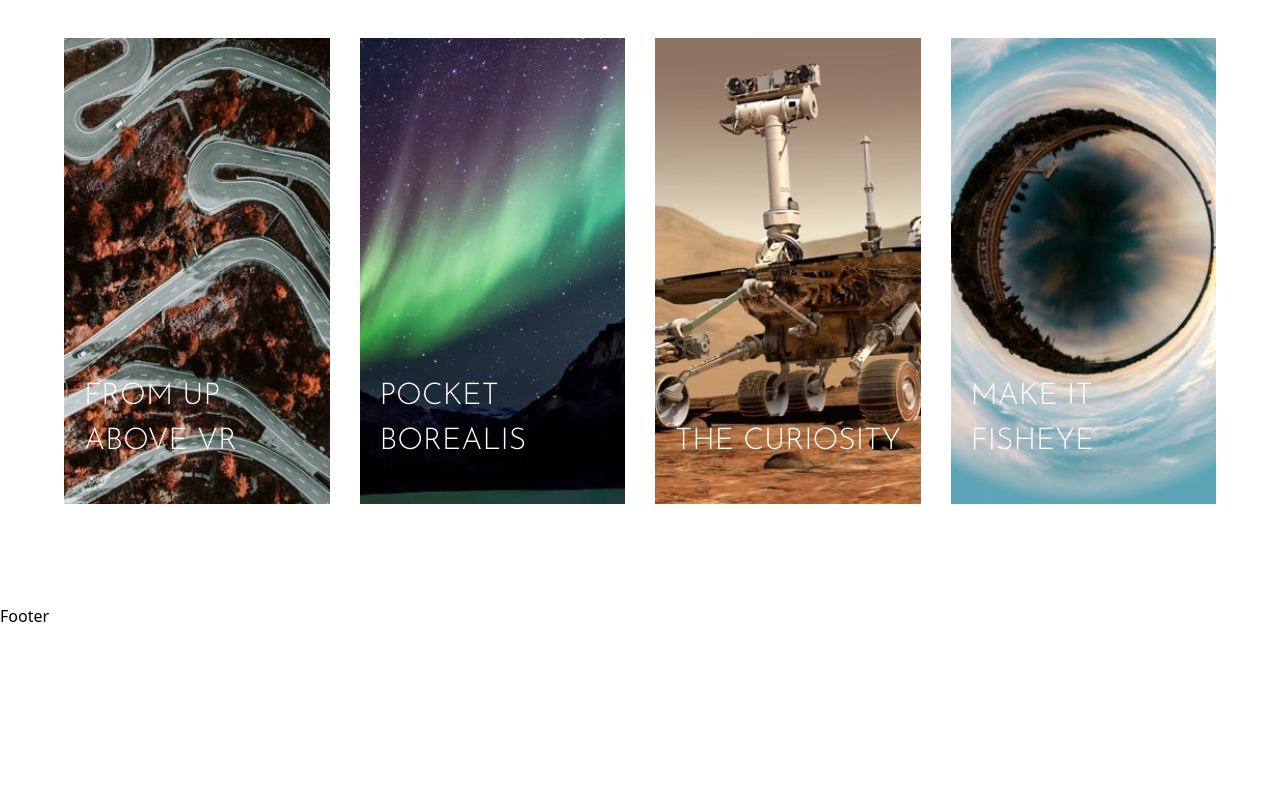
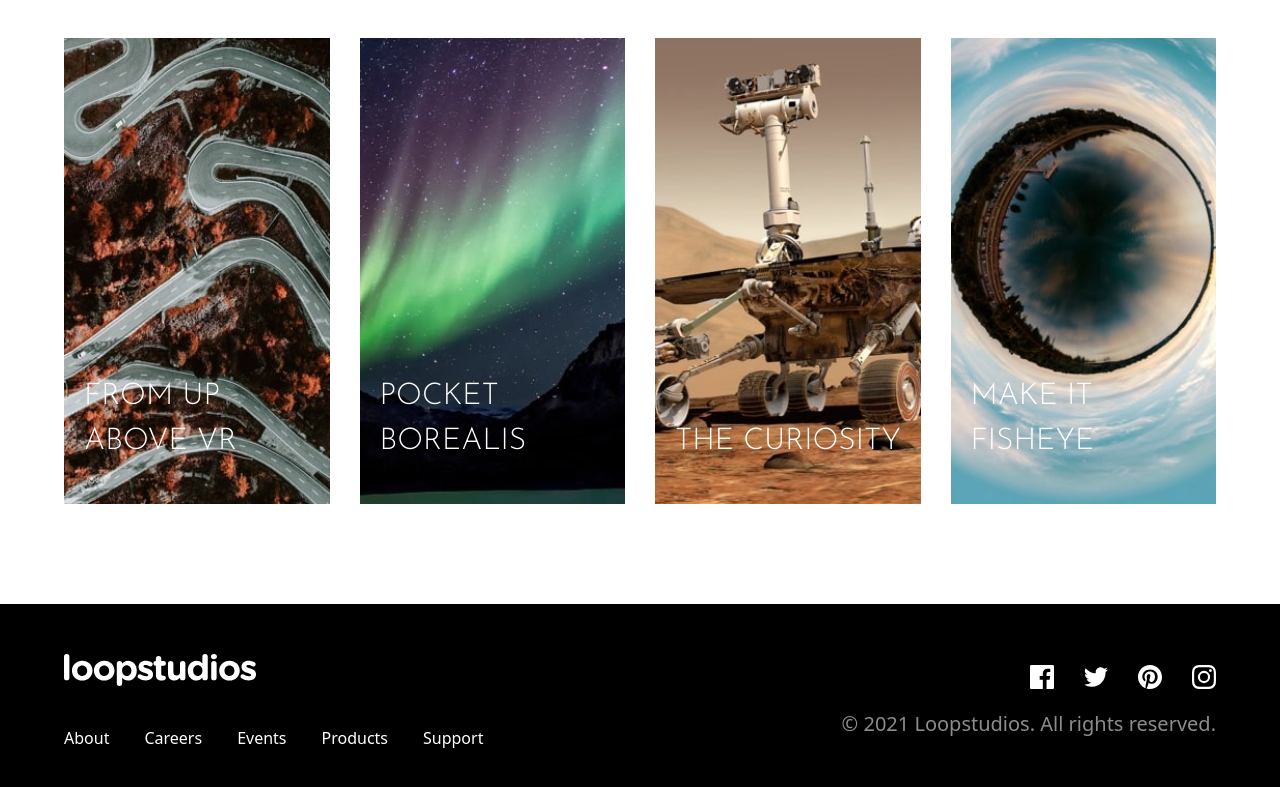
Before and after one commit to Mut1s0/loopstudios-landing-page, a React (Vite) app: page / in a window 1280 px wide. Shown: the part 2011-2798 px from the top of the page. Before the commit the page ends 2639 px from the top, so only its background shows below. Built offline with nearby package versions, Linux system fonts and the light colour scheme.

Commit message:
Added Footer component

```diff
--- a/src/components/Footer.jsx
+++ b/src/components/Footer.jsx
@@ -1,8 +1,59 @@
+import { links, socials } from "../constants";
+import { logo } from "../images";
 
 function Footer() {
+
     return(
-        <h1>Footer</h1>
+
+        <footer className="bg-black py-[50px]">
+
+            <div className="w-[1500px] max-w-[90%] mx-auto flex flex-col md:flex-row items-center justify-between gap-[50px] md:gap-0">
+
+                <div className="flex flex-col items-center md:items-start justify-center gap-[40px]">
+
+                    <img src={logo} alt="logo" />
+
+                    <ul className="flex flex-col md:flex-row md:items-center justify-center md:justify-start gap-[35px]">
+
+                        {links.map((link) => (
+
+                            <li key={link.id}>
+
+                                <a href="#" className="text-white">{link.link}</a>
+
+                            </li>
+
+                        ))}
+
+                    </ul>
+
+                </div>
+
+                <div className="flex flex-col items-center md:items-end justify-center gap-[20px]">
+
+                    <ul className="flex items-center justify-end gap-[30px]">
+
+                        {socials.map((social) => (
+
+                            <li key={social.id}>
+
+                                <img src={social.icon} alt="" className="cursor-pointer" />
+
+                            </li>
+
+                        ))}
+
+                    </ul>
+
+                    <p className="text-darkGray text-[14px] xs:text-[20px]">&#169; 2021 Loopstudios. All rights reserved.</p>
+
+                </div>
+
+            </div>
+
+        </footer>
+
     )
 }
 
-export default Footer
+export default Footer;
```
